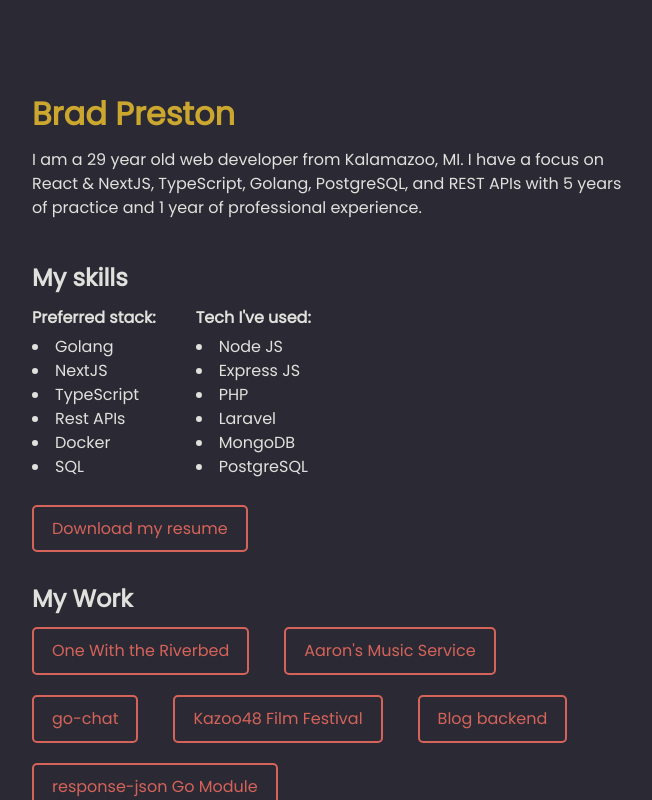
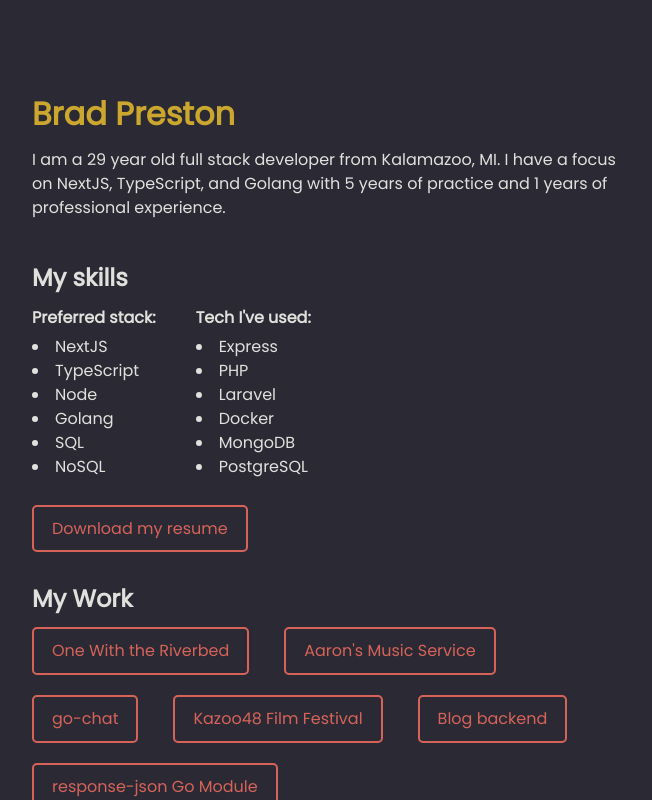
Before and after one commit to BradPreston/backend-portfolio, a Next.js app: page / in a window 1280 px wide. Shown: the top 800 px of the page, without its empty margins (308-960 px from the left). Built offline with nearby package versions, Linux system fonts and the light colour scheme.

Commit message:
update math for professional Exp and description/stack

```diff
--- a/package.json
+++ b/package.json
@@ -23,5 +23,6 @@
     "eslint": "8.26.0",
     "eslint-config-next": "13.0.0",
     "typescript": "4.8.4"
-  }
+  },
+  "packageManager": "yarn@3.6.0"
 }
--- a/pages/index.tsx
+++ b/pages/index.tsx
@@ -19,6 +19,7 @@ let professionalExp: number;
 date.getMonth() > startDate.getMonth()
   ? professionalExp = date.getFullYear() - startDate.getFullYear()
   : professionalExp = (date.getFullYear() - startDate.getFullYear()) - 1;
+if (date.getMonth() > 1 && date.getMonth() < 7) professionalExp += .5;
 
 
 const Home: NextPage = () => {
@@ -67,10 +68,9 @@ const Home: NextPage = () => {
 
         <section className={styles.aboutme}>
           <p>
-            I am a {age} year old web developer from Kalamazoo, MI. I have a
-            focus on React & NextJS, TypeScript, Golang, PostgreSQL, and REST APIs with {practice} years of
-            practice and {professionalExp}{' '}
-            {professionalExp <= 1 ? 'year' : 'years'} of professional
+            I am a {age} year old full stack developer from Kalamazoo, MI. I have a
+            focus on NextJS, TypeScript, and Golang with {practice} years of
+            practice and {professionalExp} years of professional
             experience.
           </p>
         </section>
@@ -81,21 +81,21 @@ const Home: NextPage = () => {
             <div className={styles.stack}>
               <h3>Preferred stack:</h3>
               <ul>
-                <li key="golang">Golang</li>
                 <li key="next">NextJS</li>
                 <li key="typescript">TypeScript</li>
-                <li key="rest">Rest APIs</li>
-                <li key="docker">Docker</li>
+                <li key="nodeJS">Node</li>
+                <li key="golang">Golang</li>
                 <li key="sql">SQL</li>
+                <li key="nosql">NoSQL</li>
               </ul>
             </div>
             <div className={styles.stack}>
               <h3>Tech I've used:</h3>
               <ul>
-                <li key="nodejs">Node JS</li>
-                <li key="express">Express JS</li>
+                <li key="express">Express</li>
                 <li key="php">PHP</li>
                 <li key="laravel">Laravel</li>
+                <li key="docker">Docker</li>
                 <li key="mongodb">MongoDB</li>
                 <li key="postgresql">PostgreSQL</li>
               </ul>
```
